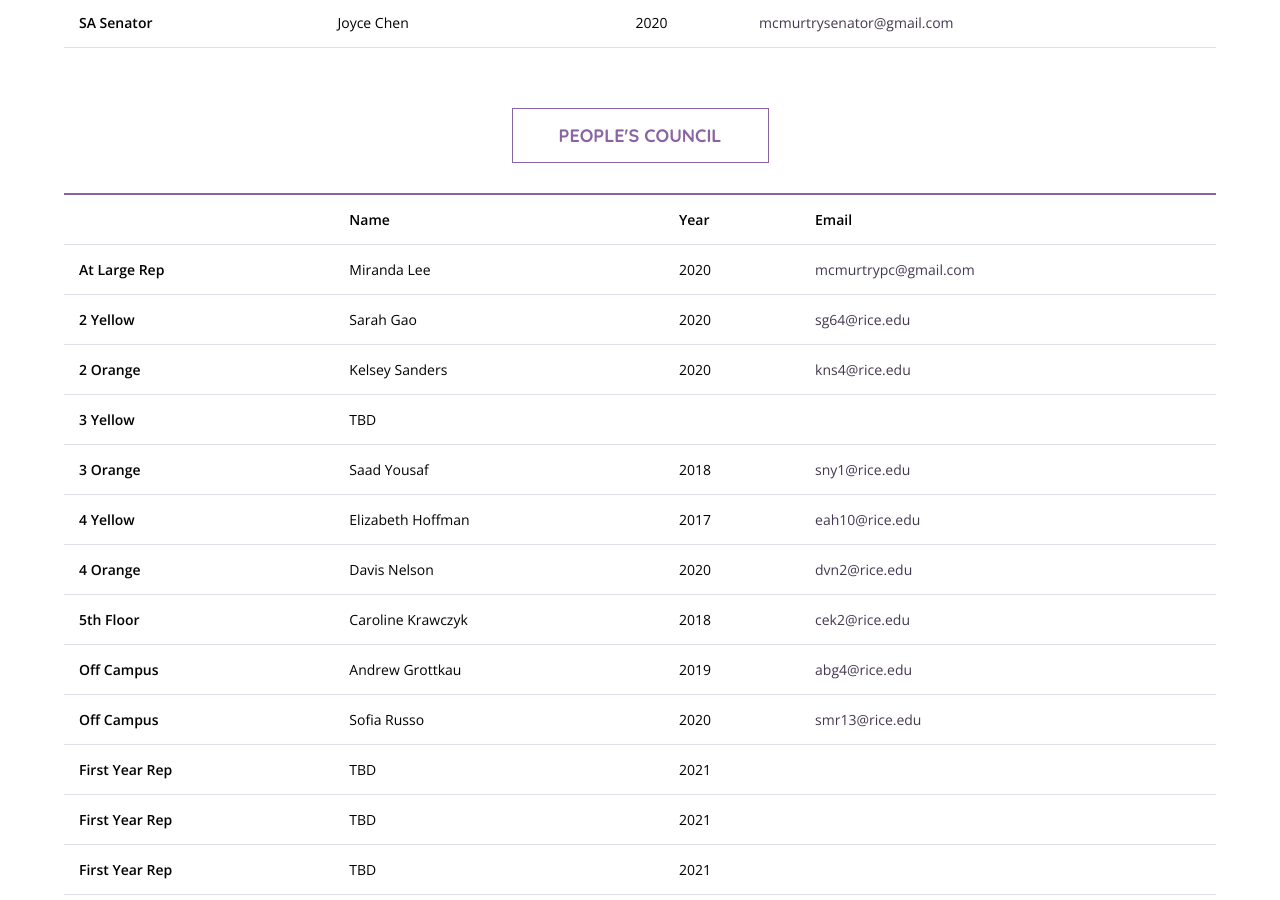
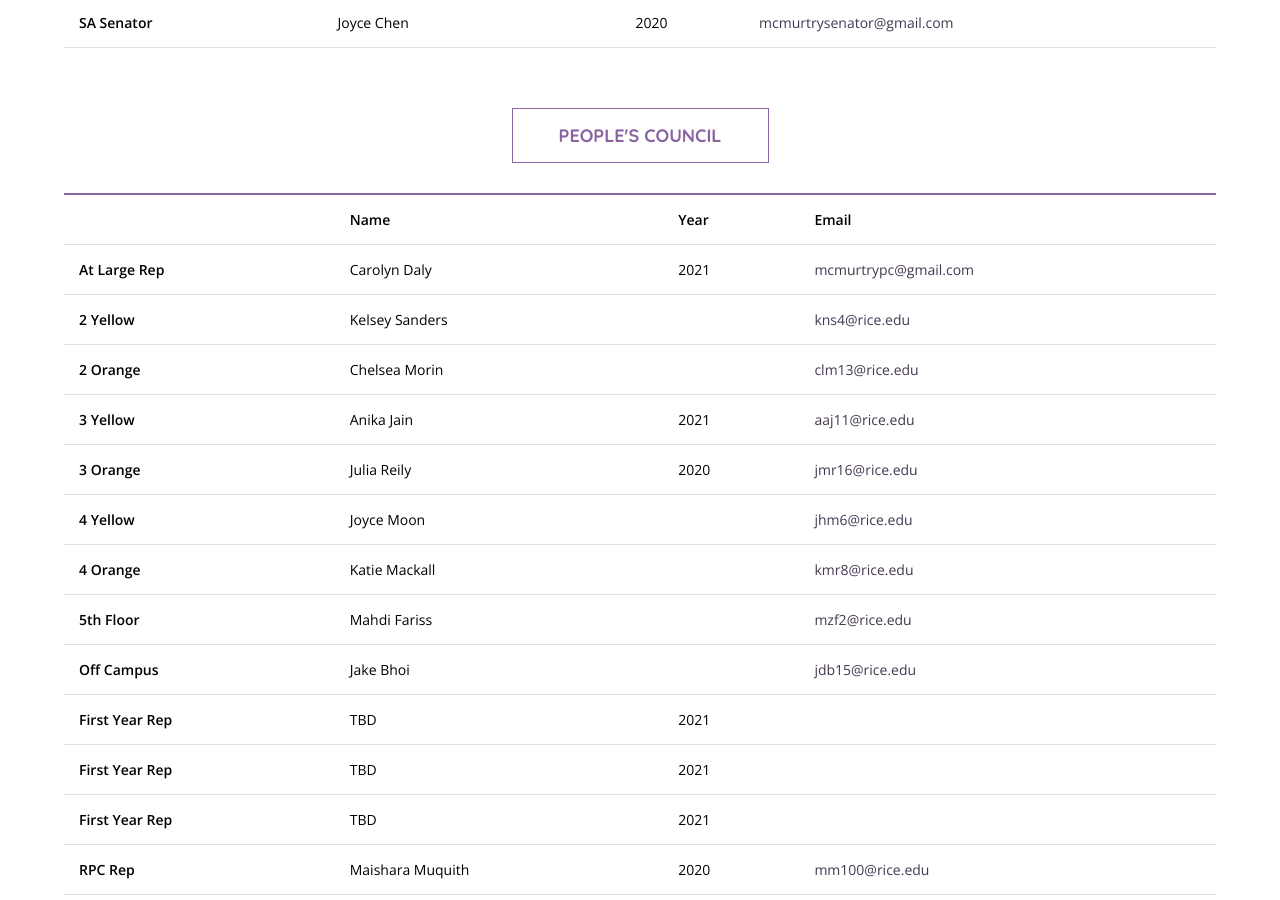
Before and after one commit to mcmurtrycollege/mcmurty-website-old, a Jekyll site: the page built from students/mcministry/index.html, in a window 1280 px wide and 900 px high, scrolled down 792 px. Built offline with Jekyll 4.4.1, drawn with Linux system fonts in a browser that asks for light colours; nearby versions of some CDN libraries; some web fonts are replaced.

Commit message:
court edits

```diff
--- a/_data/committees.yml
+++ b/_data/committees.yml
@@ -125,6 +125,8 @@
             heads:
                 -   name: Augi Liebster
                     email: adl5@rice.edu
+                -   name: Chatham Abate
+                    email: caa8@rice.edu
 
 -   name: Social
     class: social
--- a/_data/court.yml
+++ b/_data/court.yml
@@ -10,7 +10,7 @@
     phone: (919) 798-4276
     email: zjv1@rice.edu
 -   name: Miriam Wolter
-    year: 20201
+    year: 2021
     phone: (703) 939-2060
     email: mew7@rice.edu
 -   name: Noble Twum-Barimah
--- a/_data/mcministry.yml
+++ b/_data/mcministry.yml
@@ -43,45 +43,42 @@
 -   name: People's Council
     members:
     -   position: At Large Rep
-        name: Miranda Lee
-        year: 2020
+        name: Carolyn Daly
+        year: 2021
         email: mcmurtrypc@gmail.com
     -   position: 2 Yellow
-        name: Sarah Gao
+        name: Kelsey Sanders
+        year:
+        email: kns4@rice.edu
+    -   position: 2 Orange
+        name: Chelsea Morin
+        year:
+        email: clm13@rice.edu
+    -   position: 3 Yellow
+        name: Anika Jain
+        year: 2021
+        email: aaj11@rice.edu
+    -   position: 3 Orange
+        name: Julia Reily
         year: 2020
-        email: sg64@rice.edu
-    -   position: 2 Orange
-        name: Kelsey Sanders
-        year: 2020
-        email: kns4@rice.edu
-    -   position: 3 Yellow
-        name: TBD
+        email: jmr16@rice.edu
+    -   position: 4 Yellow
+        name: Joyce Moon
         year:
-        email:
-    -   position: 3 Orange
-        name: Saad Yousaf
-        year: 2018
-        email: sny1@rice.edu
-    -   position: 4 Yellow
-        name: Elizabeth Hoffman
-        year: 2017
-        email: eah10@rice.edu
+        email: jhm6@rice.edu
     -   position: 4 Orange
-        name: Davis Nelson
-        year: 2020
-        email: dvn2@rice.edu
+        name: Katie Mackall
+        year:
+        email: kmr8@rice.edu
     -   position: 5th Floor
-        name: Caroline Krawczyk
-        year: 2018
-        email: cek2@rice.edu
+        name: Mahdi Fariss
+        year:
+        email: mzf2@rice.edu
     -   position: Off Campus
-        name: Andrew Grottkau
-        year: 2019
-        email: abg4@rice.edu
-    -   position: Off Campus
-        name: Sofia Russo
-        year: 2020
-        email: smr13@rice.edu
+        name: Jake Bhoi
+        year:
+        email: jdb15@rice.edu
+        #############
     -   position: First Year Rep
         name: TBD
         year: 2021
```
